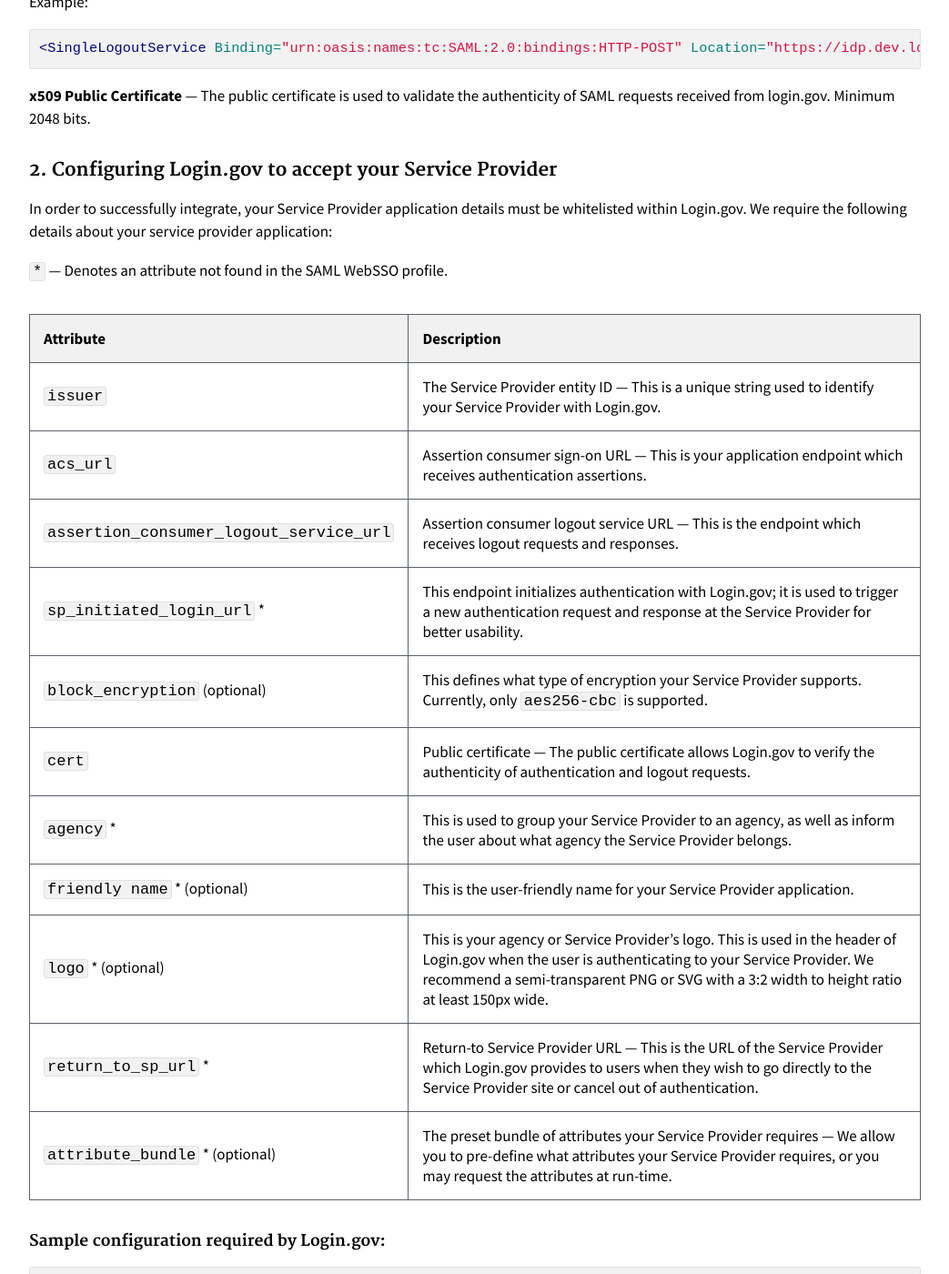
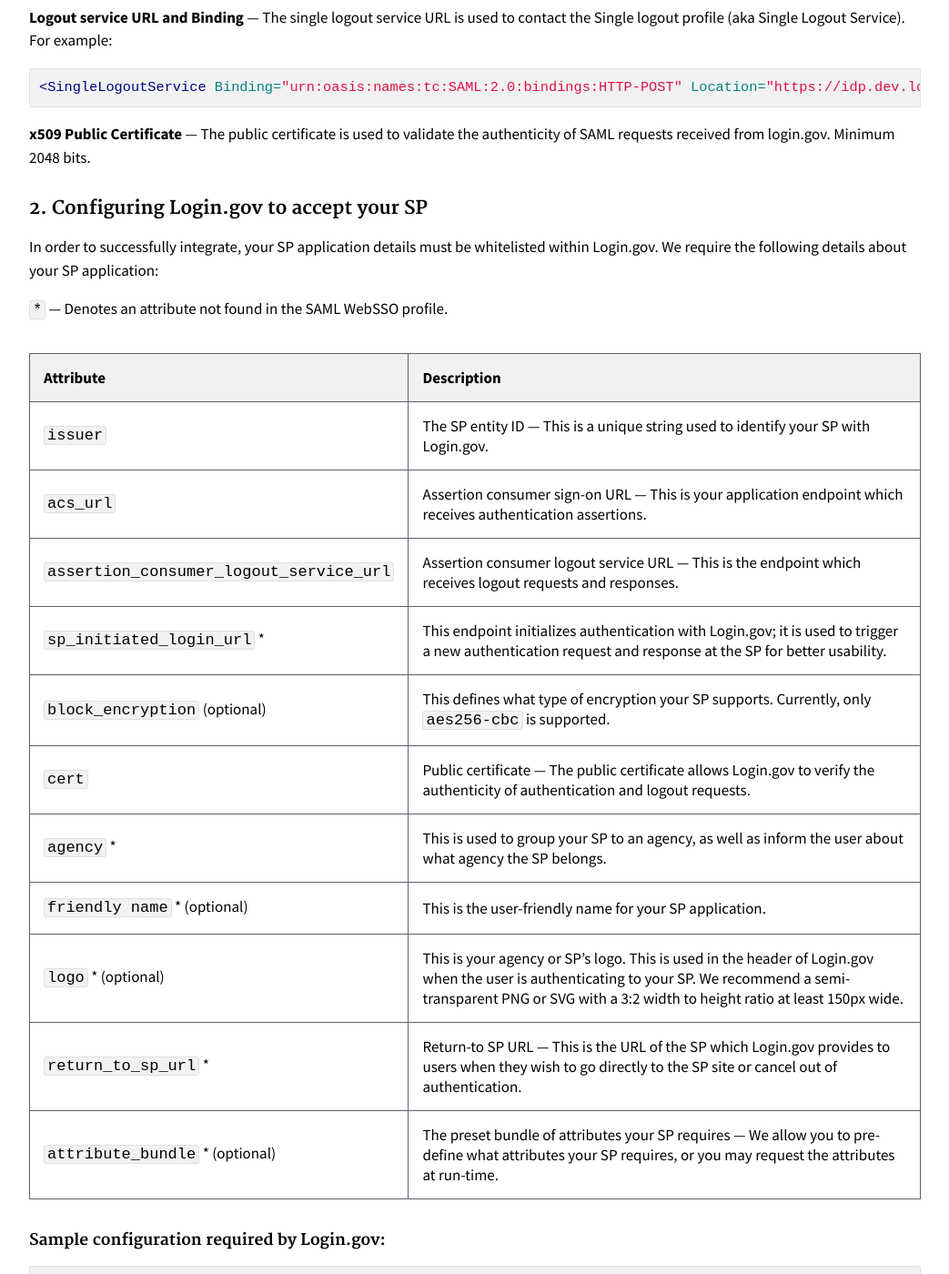
Before and after one commit to GSA-TTS/identity-dev-docs, a Jekyll site: the page built from _pages/index.md, in a window 1280 px wide and 1400 px high, scrolled down 1393 px. Shown: the whole window at 91% size, without its empty margins (118-1161 px from the left). Built offline with Jekyll 4.4.1, drawn with Linux system fonts in a browser that asks for light colours; our own code applies the rules of GitHub Pages for plain Markdown files; some of the changed text lies outside the part shown.

Commit message:
Language clean up (no content changes)

````diff
--- a/_pages/index.md
+++ b/_pages/index.md
@@ -12,7 +12,9 @@
 
 # Welcome
 
-Login.gov is a standard SAML identity provider, adhering to the [Web Browser SSO Profile](https://en.wikipedia.org/wiki/SAML_2.0#Web_Browser_SSO_Profile) with enhancements for [NIST 800-63-3](https://pages.nist.gov/800-63-3/). This developer documentation will help you learn about Login.gov and steps needed to integrate your application with the service.
+Login.gov is a standard SAML identity provider, adhering to the [Web Browser SSO Profile](https://en.wikipedia.org/wiki/SAML_2.0#Web_Browser_SSO_Profile) with enhancements for [NIST 800-63-3](https://pages.nist.gov/800-63-3/). This developer documentation will guide you through integrating your application with the service.
+
+This documentation uses standard SAML terminology, where the Identity Provider (IdP) is the service that stores the user's actual credentials, Login.gov in this case; the Service Provider (SP) refers to your application, which will ask the IdP for authentication information when a user tries to log in.
 
 ## Getting started checklist
 
@@ -20,33 +22,33 @@
 - Determine the attributes your application needs. See all [available attributes]({{site.baseurl}}/attributes) provided.
 - Review the minimum requirements for integration (API endpoints, certificates, SLO).
 - For new applications, [find a SAML library]({{site.baseurl}}/saml_libs) in the language and stack you're using.
-- Configure your [SAML Service Provider application](#1-configuring-your-service-provider)
-- Provide your [SAML client configuration](#2-configuring-logingov-to-accept-your-service-provider) to the Login.gov team.
+- [Configure your SP](#1-configuring-your-sp).
+- Provide your [SAML client configuration](#2-configuring-logingov-to-accept-your-sp) to the Login.gov team.
 - Test against our sandbox environment ([idp.dev.login.gov](https://idp.dev.login.gov)).
 
 ## Integration
 
-Integration is a two-step process; the Service Provider and Identity Provider (Login.gov) must both be configured to integrate with one another.
+Integration is a two-step process, where both your SP and the IdP must be configured to work together.
 
-### 1. Configuring your Service Provider
+### 1. Configuring your SP
 
-Our sandbox environment is available for testing integration with your service provider application. View our [SAML metadata](https://github.com/18F/identity-idp/wiki/SAML-Metadata) for all of the pertinent information. To view an example of how a Service Provider would be configured, check out our [Demo SP Application's configuration](https://github.com/18F/identity-sp-rails/blob/master/config/initializers/omniauth.rb).
+Our sandbox environment is available for testing integration with your SP. View our [SAML metadata](https://github.com/18F/identity-idp/wiki/SAML-Metadata) for all of the pertinent information. To see an example of how an SP would be configured, check out our [demo SP application's configuration](https://github.com/18F/identity-sp-rails/blob/master/config/initializers/omniauth.rb).
 
 All authentication and logout requests must be signed. We require RSA SHA-256 signatures embedded with the authentication and logout requests. Here's some of the key information you'll need to configure on your side:
 
-**NameID Format** — The NameID is the unique identifier used to identify a user across multiple sessions. The format is the standard v4 random UUID (Universally Unique IDentifier) in compliance with [RFC 4122](https://tools.ietf.org/html/rfc4122). Example:
+**NameID Format** — The NameID is the unique identifier used to identify a user across multiple sessions. The format is the standard v4 random UUID (Universally Unique IDentifier) in compliance with [RFC 4122](https://tools.ietf.org/html/rfc4122). For example:
 
 ```xml
 <NameIDFormat>urn:oasis:names:tc:SAML:2.0:nameid-format:persistent</NameIDFormat>
 ```
 
-**Login service URL and Binding** — This is the endpoint where authentication requests are sent to Login.gov (aka Single Sign-on Service). Example:
+**Login service URL and Binding** — This is the endpoint where authentication requests are sent to Login.gov (aka Single Sign-on Service). For example:
 
 ```xml
 <SingleSignOnService Binding="urn:oasis:names:tc:SAML:2.0:bindings:HTTP-Redirect" Location="https://idp.dev.login.gov/api/saml/auth" />
 ```
 
-**Logout service URL and Binding** — The single logout service URL is used to contact the Single logout profile (aka Single Logout Service). Example:
+**Logout service URL and Binding** — The single logout service URL is used to contact the Single logout profile (aka Single Logout Service). For example:
 
 ```xml
 <SingleLogoutService Binding="urn:oasis:names:tc:SAML:2.0:bindings:HTTP-POST" Location="https://idp.dev.login.gov/api/saml/logout" />
@@ -54,25 +56,25 @@
 
 **x509 Public Certificate** — The public certificate is used to validate the authenticity of SAML requests received from login.gov. Minimum 2048 bits.
 
-### 2. Configuring Login.gov to accept your Service Provider
+### 2. Configuring Login.gov to accept your SP
 
-In order to successfully integrate, your Service Provider application details must be whitelisted within Login.gov. We require the following details about your service provider application:
+In order to successfully integrate, your SP application details must be whitelisted within Login.gov. We require the following details about your SP application:
 
 `*` — Denotes an attribute not found in the SAML WebSSO profile.
 
 | Attribute | Description |
 |-----------|-------------|
-| `issuer` | The Service Provider entity ID — This is a unique string used to identify your Service Provider with Login.gov. |
+| `issuer` | The SP entity ID — This is a unique string used to identify your SP with Login.gov. |
 | `acs_url` | Assertion consumer sign-on URL — This is your application endpoint which receives authentication assertions. |
 | `assertion_consumer_logout_service_url` | Assertion consumer logout service URL — This is the endpoint which receives logout requests and responses. |
-| `sp_initiated_login_url` * | This endpoint initializes authentication with Login.gov; it is used to trigger a new authentication request and response at the Service Provider for better usability. |
-| `block_encryption` (optional) | This defines what type of encryption your Service Provider supports. Currently, only `aes256-cbc` is supported. |
+| `sp_initiated_login_url` * | This endpoint initializes authentication with Login.gov; it is used to trigger a new authentication request and response at the SP for better usability. |
+| `block_encryption` (optional) | This defines what type of encryption your SP supports. Currently, only `aes256-cbc` is supported. |
 | `cert` | Public certificate — The public certificate allows Login.gov to verify the authenticity of authentication and logout requests. |
-| `agency` * | This is used to group your Service Provider to an agency, as well as inform the user about what agency the Service Provider belongs. |
-| `friendly name` * (optional) | This is the user-friendly name for your Service Provider application. |
-| `logo` * (optional) | This is your agency or Service Provider's logo. This is used in the header of Login.gov when the user is authenticating to your Service Provider. We recommend a semi-transparent PNG or SVG with a 3:2 width to height ratio at least 150px wide. |
-| `return_to_sp_url` * | Return-to Service Provider URL — This is the URL of the Service Provider which Login.gov provides to users when they wish to go directly to the Service Provider site or cancel out of authentication. |
-| `attribute_bundle` * (optional) | The preset bundle of attributes your Service Provider requires — We allow you to pre-define what attributes your Service Provider requires, or you may request the attributes at run-time. |
+| `agency` * | This is used to group your SP to an agency, as well as inform the user about what agency the SP belongs. |
+| `friendly name` * (optional) | This is the user-friendly name for your SP application. |
+| `logo` * (optional) | This is your agency or SP's logo. This is used in the header of Login.gov when the user is authenticating to your SP. We recommend a semi-transparent PNG or SVG with a 3:2 width to height ratio at least 150px wide. |
+| `return_to_sp_url` * | Return-to SP URL — This is the URL of the SP which Login.gov provides to users when they wish to go directly to the SP site or cancel out of authentication. |
+| `attribute_bundle` * (optional) | The preset bundle of attributes your SP requires — We allow you to pre-define what attributes your SP requires, or you may request the attributes at run-time. |
 
 #### Sample configuration required by Login.gov:
 
@@ -95,5 +97,5 @@
 ## Resources
 
 - [SAML libraries]({{site.baseurl}}/saml_libs)
-- [Service provider reference implementations]({{site.baseurl}}/sp_refs)
+- [SP reference implementations]({{site.baseurl}}/sp_refs)
 - [Generating self-signed certificates]({{site.baseurl}}/certs)
````
